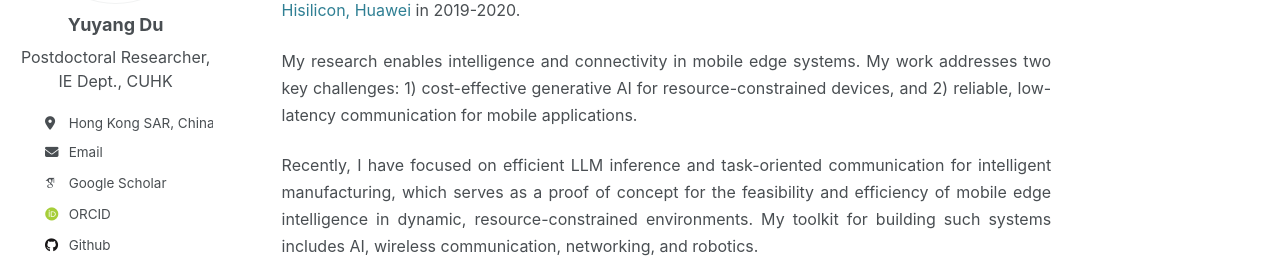
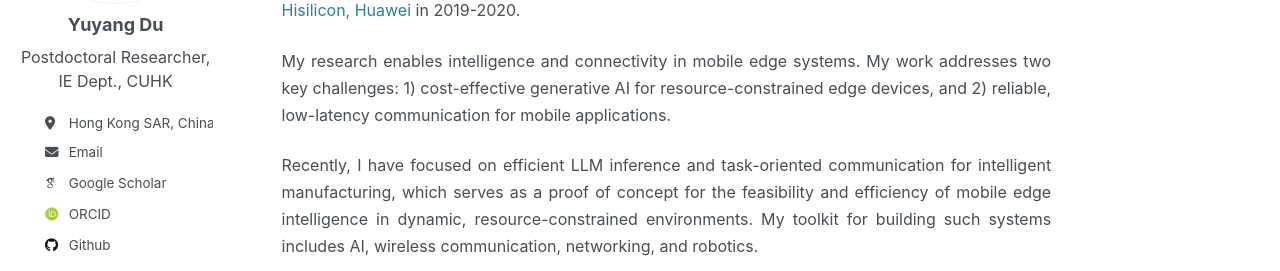
Before and after one commit to yuyangdu01/yuyangdu01.github.io, a Jekyll site: the page built from _pages/about.md, in a window 1280 px wide and 900 px high. Shown: the part 287-558 px from the top of the window. Built offline with Jekyll 4.4.1, drawn with Linux system fonts in a browser that asks for light colours; some web fonts are replaced.

Commit message:
Update about.md

```diff
--- a/_pages/about.md
+++ b/_pages/about.md
@@ -15,7 +15,7 @@ a {
 
 <p style="text-align: justify;"><font size=3> I am a Postdoctoral Fellow in Department of Information Engineering, <a href="https://www.cuhk.edu.hk/english/index.html">The Chinese University of Hong Kong</a> (CUHK). I received my Ph.D. degree in Information Engineering from the same institution, where I was supervised by Prof. <a href="https://www.ie.cuhk.edu.hk/faculty/LIEW-Soung-Chang/">Soung Chang Liew</a>. I received my bachelor's degree from School of Electronics Engineering and Computer Science (EECS), <a href="https://www.pku.edu.cn/">Peking University</a> (PKU), advised by Prof. <a href="https://ele.pku.edu.cn/dzxxen/info/1023/1115.htm">Yiming Lei</a>. I was a visiting scholar at <a href="https://seas.harvard.edu/">Harvard</a> in 2024-2025, and I was an research engineer at <a href="https://www.hisilicon.com/en">Hisilicon, Huawei</a> in 2019-2020.</font></p>
 
-<p style="text-align: justify;"><font size=3>My research enables intelligence and connectivity in mobile edge systems. My work addresses two key challenges: 1) cost-effective generative AI for resource-constrained devices, and 2) reliable, low-latency communication for mobile applications.</font></p>
+<p style="text-align: justify;"><font size=3>My research enables intelligence and connectivity in mobile edge systems. My work addresses two key challenges: 1) cost-effective generative AI for resource-constrained edge devices, and 2) reliable, low-latency communication for mobile applications.</font></p>
 
 <p style="text-align: justify;"><font size=3>Recently, I have focused on efficient LLM inference and task-oriented communication for intelligent manufacturing, which serves as a proof of concept for the feasibility and efficiency of mobile edge intelligence in dynamic, resource-constrained environments. My toolkit for building such systems includes AI, wireless communication, networking, and robotics.</font></p>
 
```
